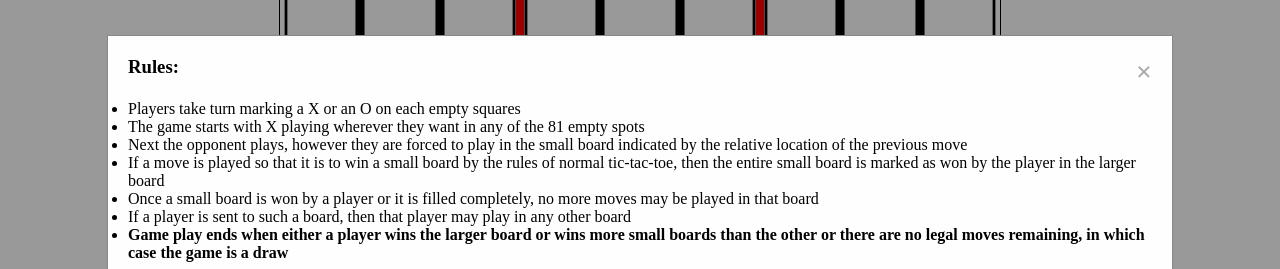
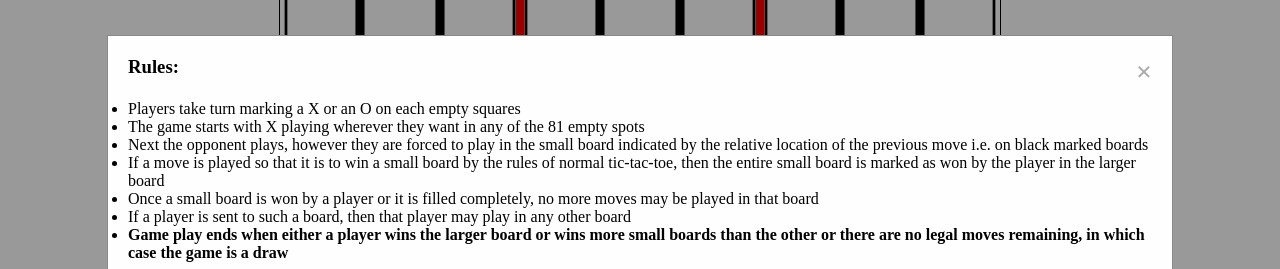
Before and after one commit to ShikharVerma1922/SuperTicTacToeGame, a plain HTML site: page index.html in a window 1280 px wide. Both pictures are taken after a click on the button "Click to know the rules". Shown: the part 65-334 px from the top of the page. Drawn offline with Linux system fonts and the light colour scheme.

Commit message:
Update index.html

```diff
--- a/index.html
+++ b/index.html
@@ -29,7 +29,7 @@
           <ul>
             <li>Players take turn marking a X or an O on each empty squares</li>
             <li> The game starts with X playing wherever they want in any of the 81 empty spots</li>
-            <li> Next the opponent plays, however they are forced to play in the small board indicated by the relative location of the previous move</li>
+            <li> Next the opponent plays, however they are forced to play in the small board indicated by the relative location of the previous move i.e. on black marked boards</li>
             <li>If a move is played so that it is to win a small board by the rules of normal tic-tac-toe, then the entire small board is marked as won by the player in the larger board</li>
             <li>Once a small board is won by a player or it is filled completely, no more moves may be played in that board</li>
             <li>If a player is sent to such a board, then that player may play in any other board</li>
```
